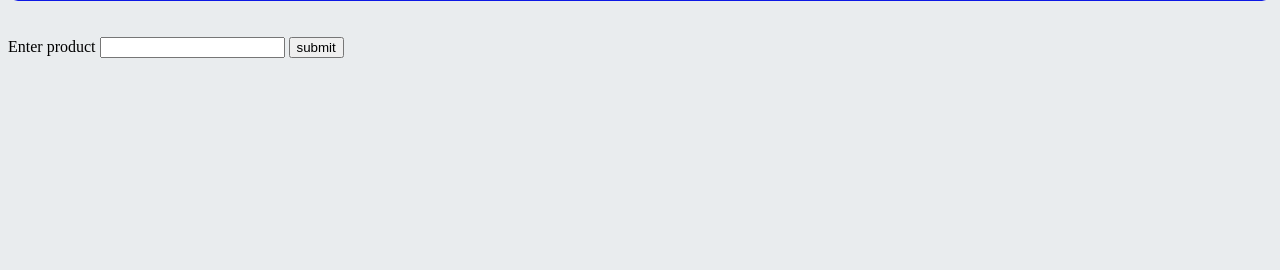
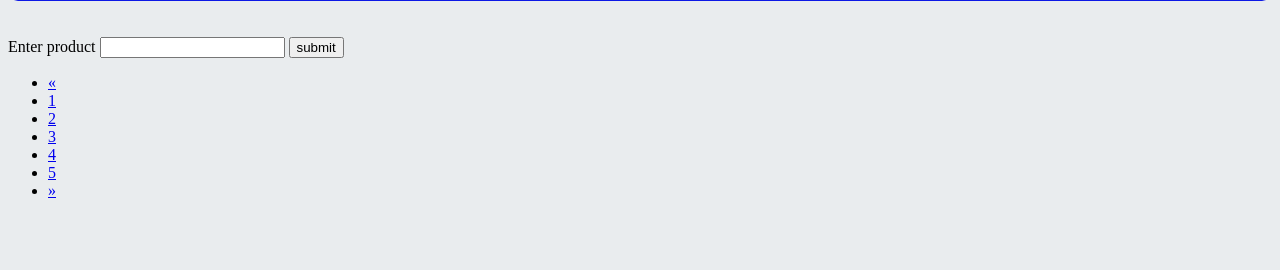
Before and after one commit to Nizar-Ibarhouten/toolstation-Blijdorp, a Django app: page /Home in a window 1280 px wide. Shown: the part 286-556 px from the top of the page. Run offline with Django 5.2, Linux system fonts and the light colour scheme; some libraries are stand-ins or nearby versions.

Commit message:
simple html pagination template going to play with it tomorrow.

```diff
--- a/ToolstationBlijdorp/polls/templates/TailPage.html
+++ b/ToolstationBlijdorp/polls/templates/TailPage.html
@@ -38,6 +38,16 @@
   <button id="button3">submit </button>
 </form>
 
+
+<ul class="pagination">
+  <li><a href="#">&laquo;</a></li>
+  <li><a href="#">1</a></li>
+  <li><a href="#">2</a></li>
+  <li><a href="#">3</a></li>
+  <li><a href="#">4</a></li>
+  <li><a href="#">5</a></li>
+  <li><a href="#">&raquo;</a></li>
+</ul>
 <!-- <button onclick="getProducts()">click</button> -->
 
 
```
